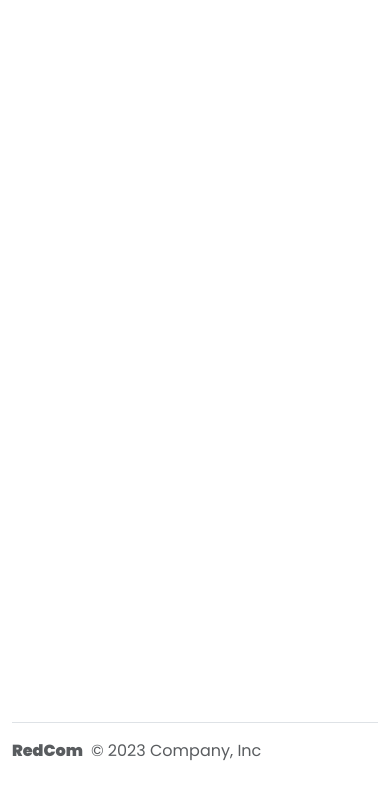
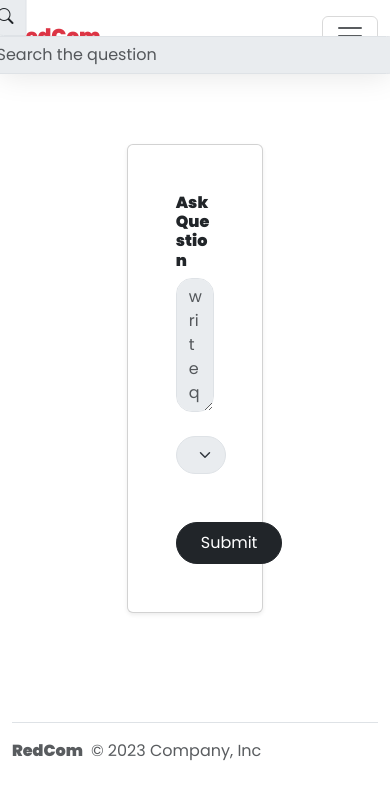
Before and after one commit to dhaniarfebrin/redcom-client, a Vue app in the folder redcom-client/: page /create-question in a window 390 px wide. Shown: the top 798 px of the page. Built offline with nearby package versions, Linux system fonts and the light colour scheme.

Commit message:
view: create question page

```diff
--- a/redcom-client/src/components/CategoryQuestion.vue
+++ b/redcom-client/src/components/CategoryQuestion.vue
@@ -1,11 +1,16 @@
 <script>
 export default {
-    name: 'CategoryQuestion'
+    name: 'CategoryQuestion',
+    methods: {
+        goToQuestion() {
+            this.$router.push({ path: '/question' })
+        }
+    }
 }
 </script>
 
 <template>
-    <div class="card rounded shadow-sm card-category d-flex flex-column justify-content-center align-items-center p-3">
+    <div class="card rounded shadow-sm card-category d-flex flex-column justify-content-center align-items-center p-3" @click="goToQuestion">
         <div class="img-category rounded-circle">
             <img src="https://cdn0.iconfinder.com/data/icons/category-of-words-and-phrases/128/All-512.png" alt="">
         </div>
--- a/redcom-client/src/components/NavBar.vue
+++ b/redcom-client/src/components/NavBar.vue
@@ -1,6 +1,16 @@
 <script>
 export default {
-    name: 'NavBar'
+    name: 'NavBar',
+    data() {
+        return {
+            search: ''
+        }
+    },
+    methods: {
+        searchQuestion() {
+            this.$router.push({ path: `/question`, query: {search: this.search} }) // search
+        }
+    }
 }
 </script>
 
@@ -12,10 +22,10 @@ export default {
             </router-link>
             <div class="position-absolute top-50 start-50 translate-middle">
                 <div class="input-group rounded-pill">
-                    <span class="input-group-text bg-white rounded-start-pill" id="search"><i
+                    <span class="input-group-text bg-body-secondary rounded-start-pill" id="search"><i
                             class="bi bi-search"></i></span>
-                    <input type="text" class="form-control rounded-end-pill" placeholder="Search the question"
-                        aria-label="search" aria-describedby="search">
+                    <input type="text" v-model="search" @keyup.enter="searchQuestion" class="form-control bg-body-secondary rounded-end-pill"
+                        placeholder="Search the question" aria-label="search" aria-describedby="search">
                 </div>
             </div>
             <button class="navbar-toggler" type="button" data-bs-toggle="collapse" data-bs-target="#navbarNav"
@@ -25,10 +35,10 @@ export default {
             <div class="collapse navbar-collapse" id="navbarNav">
                 <ul class="navbar-nav ms-auto">
                     <li class="nav-item">
-                        <router-link to="#" class="nav-link me-3">Login</router-link>
+                        <router-link to="/login" class="nav-link me-3">Login</router-link>
                     </li>
                     <li class="nav-item">
-                        <router-link to="#" class="btn btn-dark rounded-pill px-4">Register</router-link>
+                        <router-link to="/register" class="btn btn-dark rounded-pill px-4">Register</router-link>
                     </li>
                 </ul>
             </div>
--- a/redcom-client/src/components/QuestionCard.vue
+++ b/redcom-client/src/components/QuestionCard.vue
@@ -20,7 +20,7 @@ export default {
             <div class="d-flex align-items-center">
                 <span class="fw-light badge rounded-pill text-bg-secondary">Programming</span>
             </div>
-            <button class="ms-auto btn btn-outline-dark rounded-pill px-4">See</button>
+            <router-link to="/question/1" class="ms-auto btn btn-outline-dark rounded-pill px-4">See</router-link>
         </div>
     </div>
 </template>
--- a/redcom-client/src/router/index.js
+++ b/redcom-client/src/router/index.js
@@ -1,6 +1,10 @@
 import { createRouter, createWebHistory } from 'vue-router'
 import LandingPage from '../views/LandingPage.vue'
 import QuestionPage from '../views/QuestionPage.vue'
+import DetailQuestionPage from '../views/DetailQuestionPage.vue'
+import LoginPage from '../views/LoginPage.vue'
+import RegisterPage from '../views/RegisterPage.vue'
+import CreateQuestionPage from '../views/CreateQuestionPage.vue'
 
 const router = createRouter({
   history: createWebHistory(import.meta.env.BASE_URL),
@@ -15,6 +19,26 @@ const router = createRouter({
       name: 'question',
       component: QuestionPage
     },
+    {
+      path: '/question/:id',
+      name: 'detail-question',
+      component: DetailQuestionPage
+    },
+    {
+      path: '/login',
+      name: 'login',
+      component: LoginPage
+    },
+    {
+      path: '/register',
+      name: 'register',
+      component: RegisterPage
+    },
+    {
+      path: '/create-question',
+      name: 'create-question',
+      component: CreateQuestionPage
+    },
     // {
     //   path: '/about',
     //   name: 'about',
--- /dev/null
+++ b/redcom-client/src/views/CreateQuestionPage.vue
@@ -0,0 +1,40 @@
+<script setup>
+import NavBar from '../components/NavBar.vue';
+</script>
+
+<script>
+export default {
+    name: 'CreateQuestionPage'
+}
+</script>
+
+<template>
+    <div>
+        <NavBar />
+        <div class="container mt-5 pt-5">
+            <div class="d-flex justify-content-center">
+                <div class="card p-5 shadow-sm mt-5">
+                    <h6 class="fw-bold mb-2">Ask Question</h6>
+                    <form>
+                        <textarea name="question" id="" cols="30" rows="5" class="form-control bg-body-secondary rounded-4 mb-4" placeholder="write question here"></textarea>
+                        <select name="category" class="form-select bg-body-secondary rounded-pill" id="">
+                            <option selected disabled>Choose category</option>
+                            <option >Computer</option>
+                            <option >Computer</option>
+                            <option >Computer</option>
+                            <option >Computer</option>
+                            <option >Computer</option>
+                        </select>
+                        <button type="submit" class="btn mt-5 px-4 py-2 btn-dark rounded-pill">Submit</button>
+                    </form>
+                </div>
+            </div>
+        </div>
+    </div>
+</template>
+
+<style scoped>
+.card {
+    width: 35vw;
+}
+</style>
--- /dev/null
+++ b/redcom-client/src/views/DetailQuestionPage.vue
@@ -0,0 +1,18 @@
+<script setup>
+import NavBar from '../components/NavBar.vue';
+</script>
+
+<script>
+export default {
+    name: 'DetailQuestionPage'
+}
+</script>
+
+<template>
+    <div class="">
+        <NavBar />
+        <div class="container mt-5 pt-5">
+            <h2>Detail Question</h2>
+        </div>
+    </div>
+</template>
--- a/redcom-client/src/views/LandingPage.vue
+++ b/redcom-client/src/views/LandingPage.vue
@@ -18,7 +18,7 @@ export default {
                     <h1 class="fs-1 fw-semibold mb-3">From Asking to <span class="text-danger">Understanding</span></h1>
                     <p class="fw-lighter">RedCom is where hundreds of millions of students and education experts share their knowledge, learning together to solve even the most complex problems.</p>
                     <div class="mt-4">
-                        <router-link to="/question" class="btn btn-lg btn-dark rounded-pill px-5 py-3">Ask Question</router-link>
+                        <router-link to="/create-question" class="btn btn-lg btn-dark rounded-pill px-5 py-3">Ask Question</router-link>
                     </div>
                 </div>
                 <div class="col-md-6 d-flex justify-content-center">
--- /dev/null
+++ b/redcom-client/src/views/LoginPage.vue
@@ -0,0 +1,9 @@
+<script setup>
+import NavBar from '../components/NavBar.vue';
+</script>
+
+<template>
+    <div class="container">
+        <h2>Login Page</h2>
+    </div>
+</template>
--- a/redcom-client/src/views/QuestionPage.vue
+++ b/redcom-client/src/views/QuestionPage.vue
@@ -54,7 +54,7 @@ export default {
                 <!-- end category -->
 
                 <div class="mw-50 row g-0 mt-5">
-                    <div class="col-md-9">
+                    <div class="col-md-12">
                         <div class="border rounded shadow-sm">
 
                             <!-- have question component -->
@@ -62,7 +62,7 @@ export default {
                                 <div class="px-3">
                                     <h1 class="fs-1 fw-semibold">Have a <span class="text-danger">Question</span>?</h1>
                                     <div class="">
-                                        <router-link to="/" class="btn btn-lg btn-dark rounded-pill mt-3 px-4">Ask Questions</router-link>
+                                        <router-link to="/create-question" class="btn btn-lg btn-dark rounded-pill mt-3 px-4">Ask Questions</router-link>
                                     </div>
                                 </div>
                             </div>
@@ -83,7 +83,6 @@ export default {
 
                         </div>
                     </div>
-                    <div class="col-md"></div>
                 </div>
             </div>
 
@@ -93,10 +92,10 @@ export default {
 
 <style scoped>
 .mw-50 {
-    max-width: 45vw;
+    width: 35vw;
 }
 
-.mw-50.category {
-    width: 100%;
+div.mw-50.category {
+    width: 50vw;
 }
 </style>
--- /dev/null
+++ b/redcom-client/src/views/RegisterPage.vue
@@ -0,0 +1,9 @@
+<script setup>
+import NavBar from '../components/NavBar.vue';
+</script>
+
+<template>
+    <div class="container">
+        <h2>Register Page</h2>
+    </div>
+</template>
```
